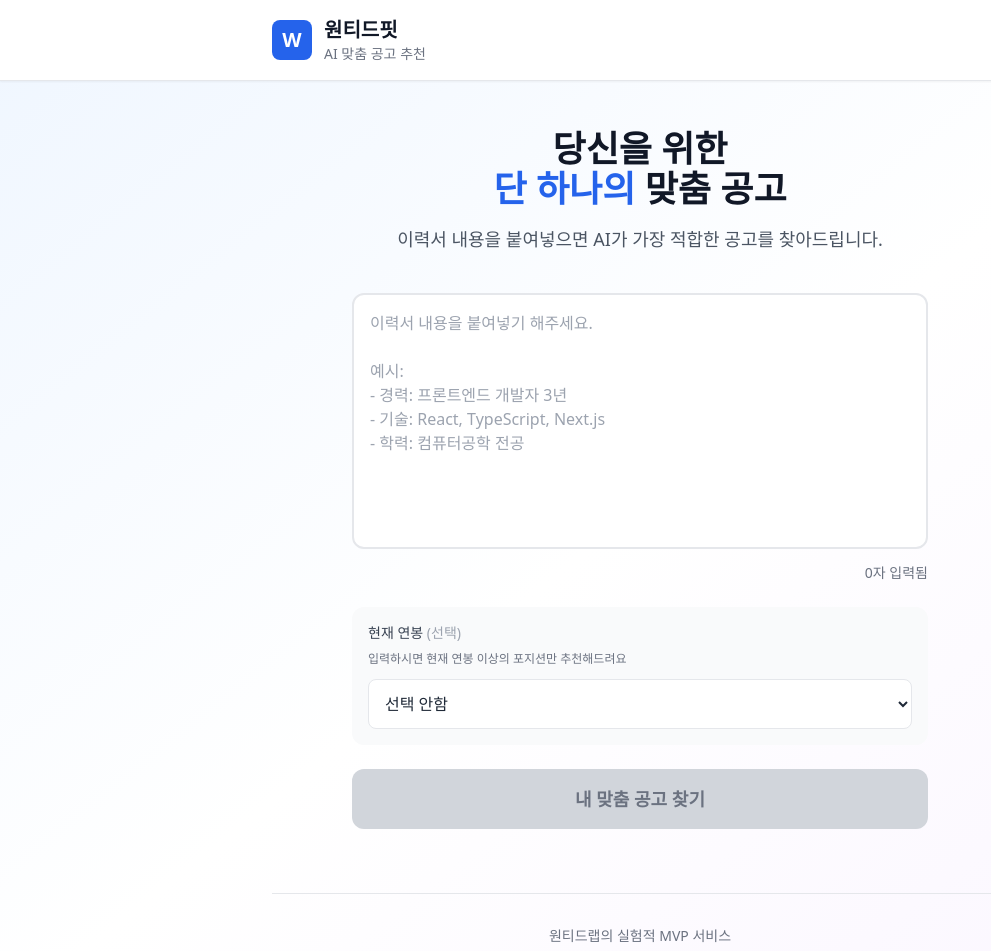
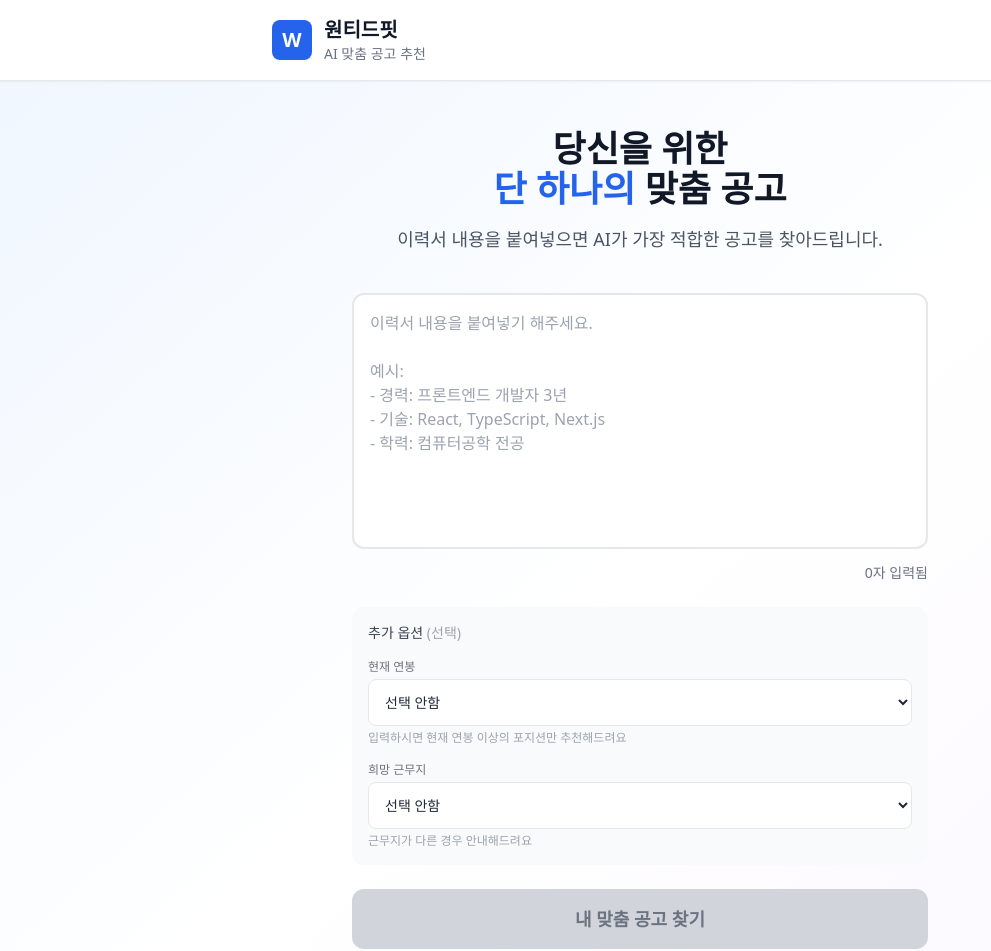
Before and after one commit to faloii/resumerecommend, a Next.js app: page / in a window 1280 px wide. Shown: the top 951 px of the page, without its empty margins (0-991 px from the left). Built offline with nearby package versions, Linux system fonts and the light colour scheme.

Commit message:
Feature: Add preferred location option with mismatch warning

```diff
--- a/src/app/page.tsx
+++ b/src/app/page.tsx
@@ -25,6 +25,7 @@ interface MatchResult {
     type: 'match' | 'slight' | 'significant';
     message: string;
   } | null;
+  locationMismatch: boolean;
 }
 
 function getTopPercent(score: number): number {
@@ -51,9 +52,24 @@ const SALARY_OPTIONS = [
   { value: 15000, label: '1억 5,000만원 이상' },
 ];
 
+const LOCATION_OPTIONS = [
+  { value: '', label: '선택 안함' },
+  { value: '서울', label: '서울' },
+  { value: '경기', label: '경기' },
+  { value: '인천', label: '인천' },
+  { value: '부산', label: '부산' },
+  { value: '대구', label: '대구' },
+  { value: '대전', label: '대전' },
+  { value: '광주', label: '광주' },
+  { value: '세종', label: '세종' },
+  { value: '제주', label: '제주' },
+  { value: '원격', label: '원격근무' },
+];
+
 export default function Home() {
   const [resumeText, setResumeText] = useState('');
   const [currentSalary, setCurrentSalary] = useState(0);
+  const [preferredLocation, setPreferredLocation] = useState('');
   const [loading, setLoading] = useState(false);
   const [result, setResult] = useState<MatchResult | null>(null);
   const [error, setError] = useState<string | null>(null);
@@ -76,7 +92,8 @@ export default function Home() {
         headers: { 'Content-Type': 'application/json' },
         body: JSON.stringify({
           resumeText,
-          currentSalary: currentSalary > 0 ? currentSalary : null
+          currentSalary: currentSalary > 0 ? currentSalary : null,
+          preferredLocation: preferredLocation || null
         }),
       });
 
@@ -137,18 +154,19 @@ export default function Home() {
                 {resumeText.length}자 입력됨
               </p>
 
-              {/* 현재 연봉 선택 */}
-              <div className="mt-6 p-4 bg-gray-50 rounded-xl">
-                <label className="block text-sm font-medium text-gray-700 mb-2">
-                  현재 연봉 <span className="text-gray-400 font-normal">(선택)</span>
+              {/* 추가 옵션 */}
+              <div className="mt-6 p-4 bg-gray-50 rounded-xl space-y-4">
+                <p className="text-sm font-medium text-gray-700">추가 옵션 <span className="text-gray-400 font-normal">(선택)</span></p>
+
+                {/* 현재 연봉 */}
+                <div>
+                  <label className="block text-xs text-gray-500 mb-1">
+                    현재 연봉
                   </label>
-                <p className="text-xs text-gray-500 mb-3">
-                  입력하시면 현재 연봉 이상의 포지션만 추천해드려요
-                </p>
                   <select
                     value={currentSalary}
                     onChange={(e) => setCurrentSalary(Number(e.target.value))}
-                  className="w-full p-3 border border-gray-200 rounded-lg bg-white text-gray-800 focus:border-blue-500 focus:ring-2 focus:ring-blue-200 outline-none"
+                    className="w-full p-3 border border-gray-200 rounded-lg bg-white text-gray-800 focus:border-blue-500 focus:ring-2 focus:ring-blue-200 outline-none text-sm"
                   >
                     {SALARY_OPTIONS.map((option) => (
                       <option key={option.value} value={option.value}>
@@ -156,6 +174,27 @@ export default function Home() {
                       </option>
                     ))}
                   </select>
+                  <p className="text-xs text-gray-400 mt-1">입력하시면 현재 연봉 이상의 포지션만 추천해드려요</p>
+                </div>
+
+                {/* 희망 근무지 */}
+                <div>
+                  <label className="block text-xs text-gray-500 mb-1">
+                    희망 근무지
+                  </label>
+                  <select
+                    value={preferredLocation}
+                    onChange={(e) => setPreferredLocation(e.target.value)}
+                    className="w-full p-3 border border-gray-200 rounded-lg bg-white text-gray-800 focus:border-blue-500 focus:ring-2 focus:ring-blue-200 outline-none text-sm"
+                  >
+                    {LOCATION_OPTIONS.map((option) => (
+                      <option key={option.value} value={option.value}>
+                        {option.label}
+                      </option>
+                    ))}
+                  </select>
+                  <p className="text-xs text-gray-400 mt-1">근무지가 다른 경우 안내해드려요</p>
+                </div>
               </div>
 
               {error && (
@@ -223,7 +262,7 @@ export default function Home() {
               <div className="p-8">
                 {/* 경력 미스매치 경고 */}
                 {result.experienceWarning && (
-                  <div className={`rounded-xl p-4 mb-6 flex items-start gap-3 ${
+                  <div className={`rounded-xl p-4 mb-4 flex items-start gap-3 ${
                     result.experienceWarning.type === 'slight'
                       ? 'bg-yellow-50 border border-yellow-200'
                       : 'bg-orange-50 border border-orange-200'
@@ -249,6 +288,18 @@ export default function Home() {
                   </div>
                 )}
 
+                {/* 근무지 미스매치 경고 */}
+                {result.locationMismatch && (
+                  <div className="rounded-xl p-4 mb-4 flex items-start gap-3 bg-purple-50 border border-purple-200">
+                    <div className="w-6 h-6 rounded-full flex items-center justify-center flex-shrink-0 bg-purple-200">
+                      <span className="text-sm text-purple-700">📍</span>
+                    </div>
+                    <p className="text-sm text-purple-800">
+                      근무지 확인 필요 - 희망 근무지와 공고 위치가 달라요. 원격근무 여부를 확인해보세요.
+                    </p>
+                  </div>
+                )}
+
                 {/* 공고 정보 */}
                 <div className="bg-gray-50 rounded-xl p-6 mb-6">
                   <p className="text-sm text-gray-500 mb-1">추천 공고</p>
@@ -261,7 +312,14 @@ export default function Home() {
                     <div className="w-px h-10 bg-gray-300"></div>
                     <div>
                       <p className="text-sm text-gray-500">위치</p>
+                      <div className="flex items-center gap-2">
                         <p className="text-lg font-semibold text-gray-700">{result.job.location}</p>
+                        {result.locationMismatch && (
+                          <span className="px-2 py-0.5 bg-purple-100 text-purple-700 text-xs rounded-full font-medium">
+                            확인 필요
+                          </span>
+                        )}
+                      </div>
                     </div>
                   </div>
                 </div>
```
Lines whose indentation alone changed are shown as unchanged.
